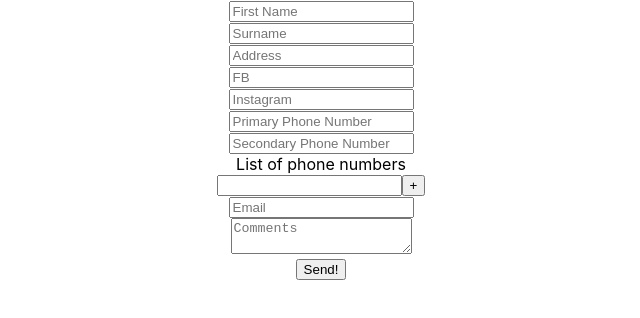
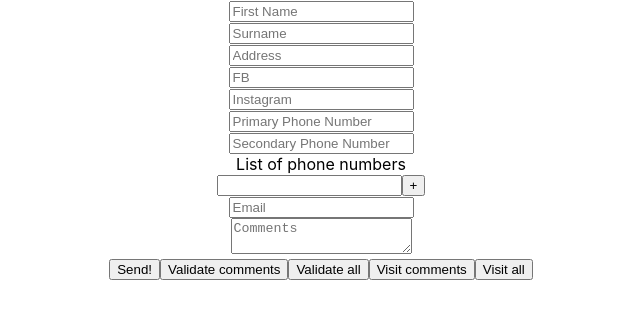
Before and after one commit to lukasz-klekner/base_form_formik, a React (Create React App) app: page / in a window 1280 px wide. Shown: the top 318 px of the page, without its empty margins (319-959 px from the left). Built offline with nearby package versions, Linux system fonts and the light colour scheme.

Commit message:
implements manually triggering validation

```diff
--- a/src/App.js
+++ b/src/App.js
@@ -43,9 +43,10 @@ function App() {
     <div className='App'>
       <Formik
         initialValues={initialValues}
-        onSubmit={onSubmit}
+        // onSubmit={onSubmit}
         validationSchema={validationSchema}
       >
+        {(formik) => (
           <Form>
             <div>
               <Field type='text' name='name' placeholder='First Name' />
@@ -144,7 +145,35 @@ function App() {
               <ErrorMessage name='comments' component={TextError} />
             </div>
             <button type='submit'>Send!</button>
+            <button
+              type='button'
+              onClick={() => formik.validateField('comments')}
+            >
+              Validate comments
+            </button>
+            <button type='button' onClick={() => formik.validateForm()}>
+              Validate all
+            </button>
+            <button
+              type='button'
+              onClick={() => formik.setFieldTouched('comments')}
+            >
+              Visit comments
+            </button>
+            <button
+              type='button'
+              onClick={() =>
+                formik.setTouched({
+                  email: true,
+                  name: true,
+                  surname: true,
+                })
+              }
+            >
+              Visit all
+            </button>
           </Form>
+        )}
       </Formik>
     </div>
   )
```
Lines whose indentation alone changed are shown as unchanged.
